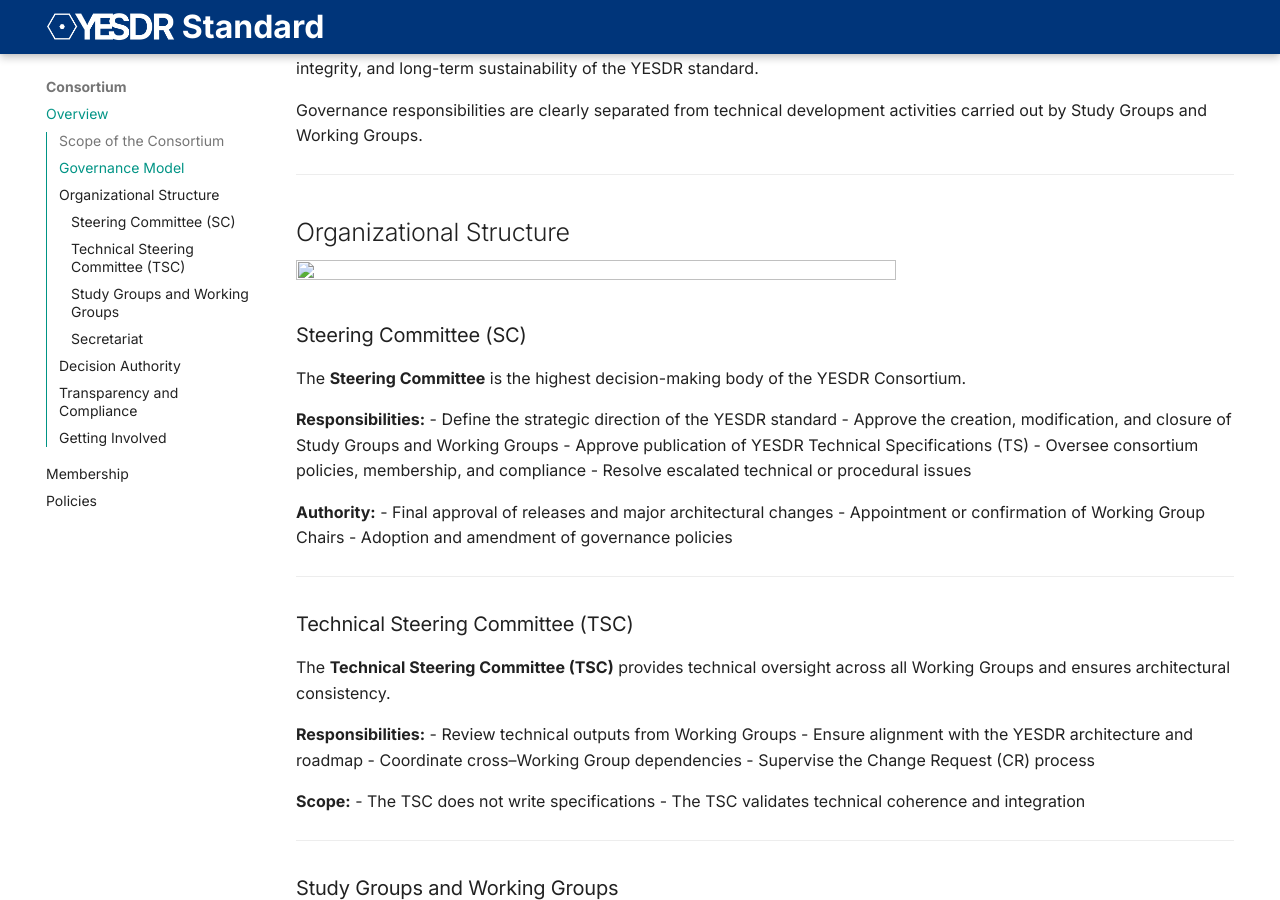
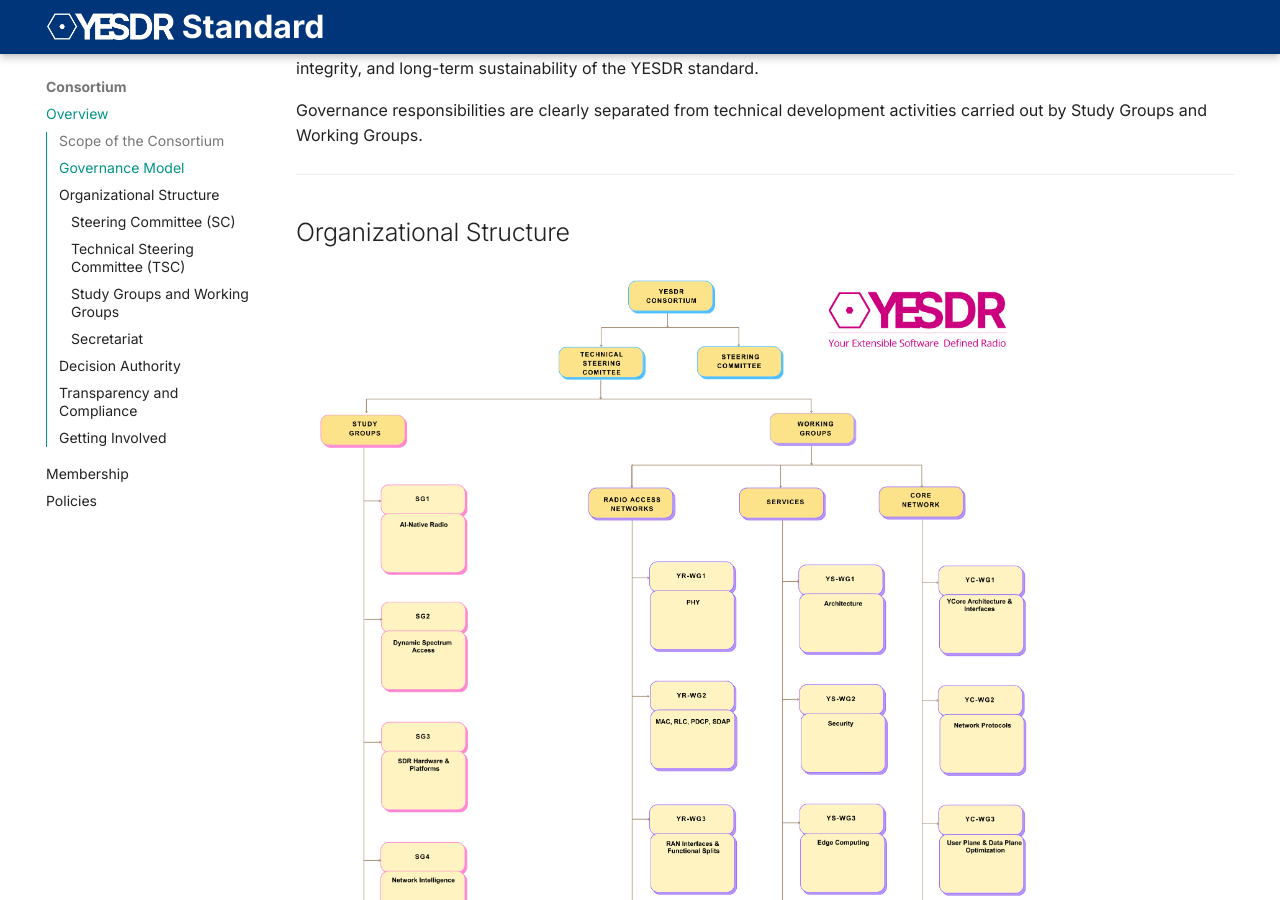
Before and after one commit to chandharlabs/yesdr-standard, an MkDocs documentation site: the page built from docs/consortium/overview.md, in a window 1280 px wide and 900 px high, scrolled down 749 px. Built offline with MkDocs 1.6.1 and Material for MkDocs 9.7.7, drawn with Linux system fonts in a browser that asks for light colours.

Commit message:
Update overview.md

```diff
--- a/docs/consortium/overview.md
+++ b/docs/consortium/overview.md
@@ -36,7 +36,7 @@ activities carried out by Study Groups and Working Groups.
 
 <div style="width:100%; margin:0; padding:0;">
   <img
-    src="../images/YESDR_Org_Structure.png"
+    src="../../images/YESDR_Org_Structure.png"
     style="width:80%; height:85%; display:block; margin-bottom:0.5rem;"
     loading="lazy">
 </div>
```
